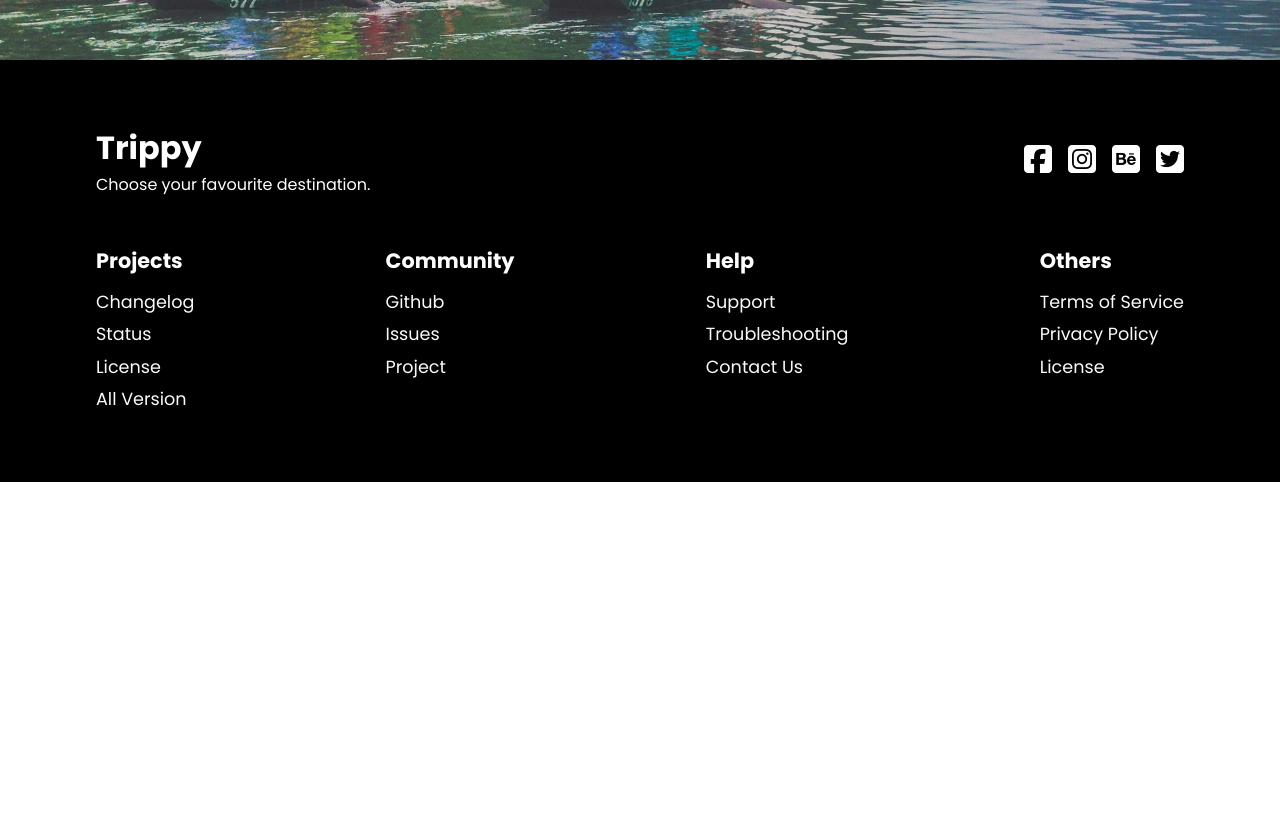
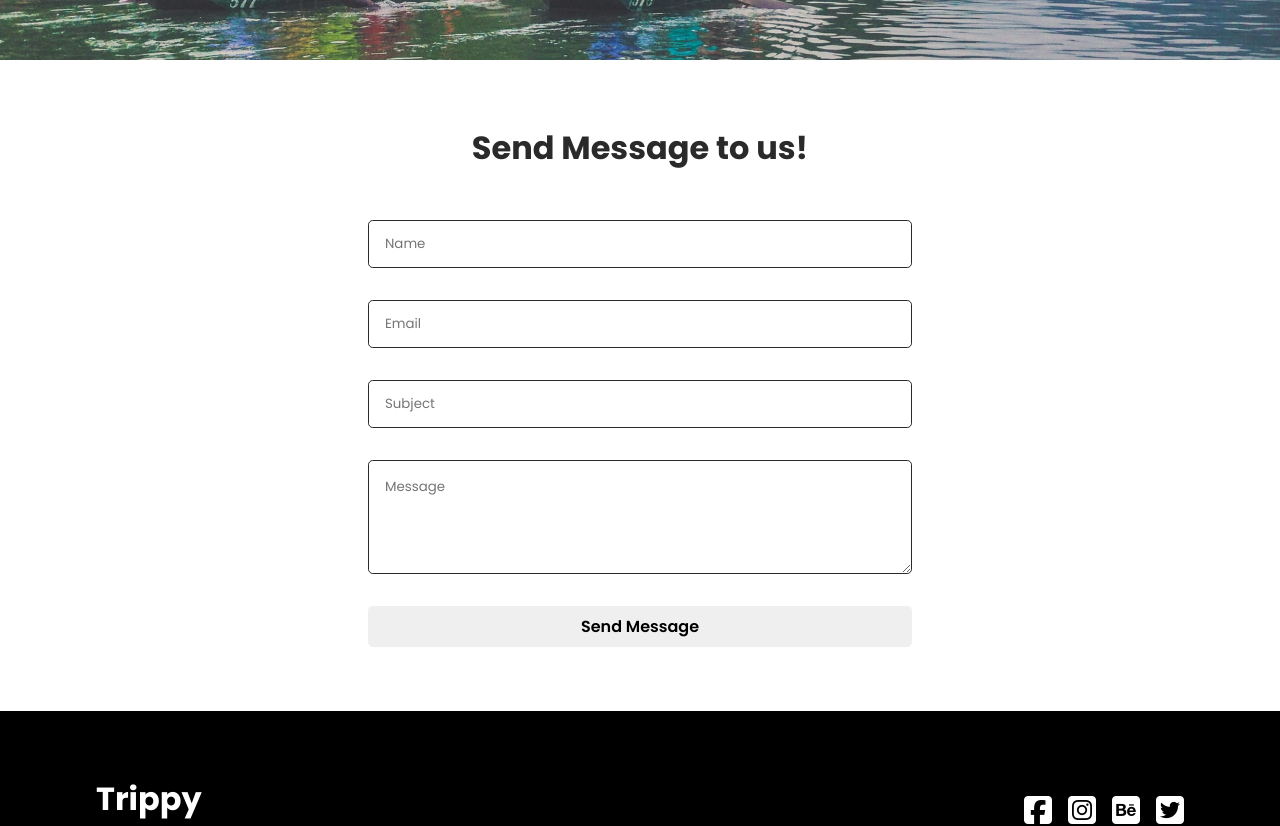
Before and after one commit to codingwithriha/Trippy-tour-travels, a React (Create React App) app: page /contact in a window 1280 px wide. Shown: the part 500-1326 px from the top of the page. Before the commit the page ends 982 px from the top, so only its background shows below. Built offline with nearby package versions, Linux system fonts and the light colour scheme.

Commit message:
feat:contact-page

```diff
--- /dev/null
+++ b/src/components/ContactForm.js
@@ -0,0 +1,18 @@
+import "./ContactFormStyles.css";
+
+function ContactForm() {
+  return (
+    <div className="form-container">
+      <h1>Send Message to us!</h1>
+      <form>
+        <input placeholder="Name" />
+        <input placeholder="Email" />
+        <input placeholder="Subject" />
+        <textarea placeholder="Message" rows="4"></textarea>
+        <button>Send Message</button>
+      </form>
+    </div>
+  );
+}
+
+export default ContactForm;
--- /dev/null
+++ b/src/components/ContactFormStyles.css
@@ -0,0 +1,40 @@
+.form-container {
+  margin: 4rem 6rem;
+  color: #2a2a2a;
+}
+
+.form-container form {
+  padding-top: 3rem;
+  display: flex;
+  flex-direction: column;
+  width: 50%;
+  margin: auto;
+}
+
+.form-container input {
+  height: 3rem;
+  padding: 0 1rem;
+  margin-bottom: 2rem;
+  border-radius: 0.3rem;
+  border: 1px solid #2a2a2a;
+}
+
+.form-container textarea {
+  padding: 1rem;
+  margin-bottom: 2rem;
+  border-radius: 0.3rem;
+  border: 1px solid #2a2a2a;
+}
+.form-container button {
+  display: inline;
+}
+
+@media screen and (max-width: 850px) {
+  .form-container {
+    margin: 4rem 2rem;
+  }
+  .form-container form {
+    padding-top: 2rem;
+    width: 90%;
+  }
+}
--- a/src/routes/Contact.js
+++ b/src/routes/Contact.js
@@ -2,6 +2,7 @@
 import Hero from "../components/Hero";
 import ContactImg from "../assets/2.jpg";
 import Footer from "../components/Footer";
+import ContactForm from "../components/ContactForm";
 function Contact() {
   return (
     <>
@@ -12,6 +13,7 @@
         title="Contact"
         btnClass="hide"
       />
+      <ContactForm />
       <Footer />
     </>
   );
```
